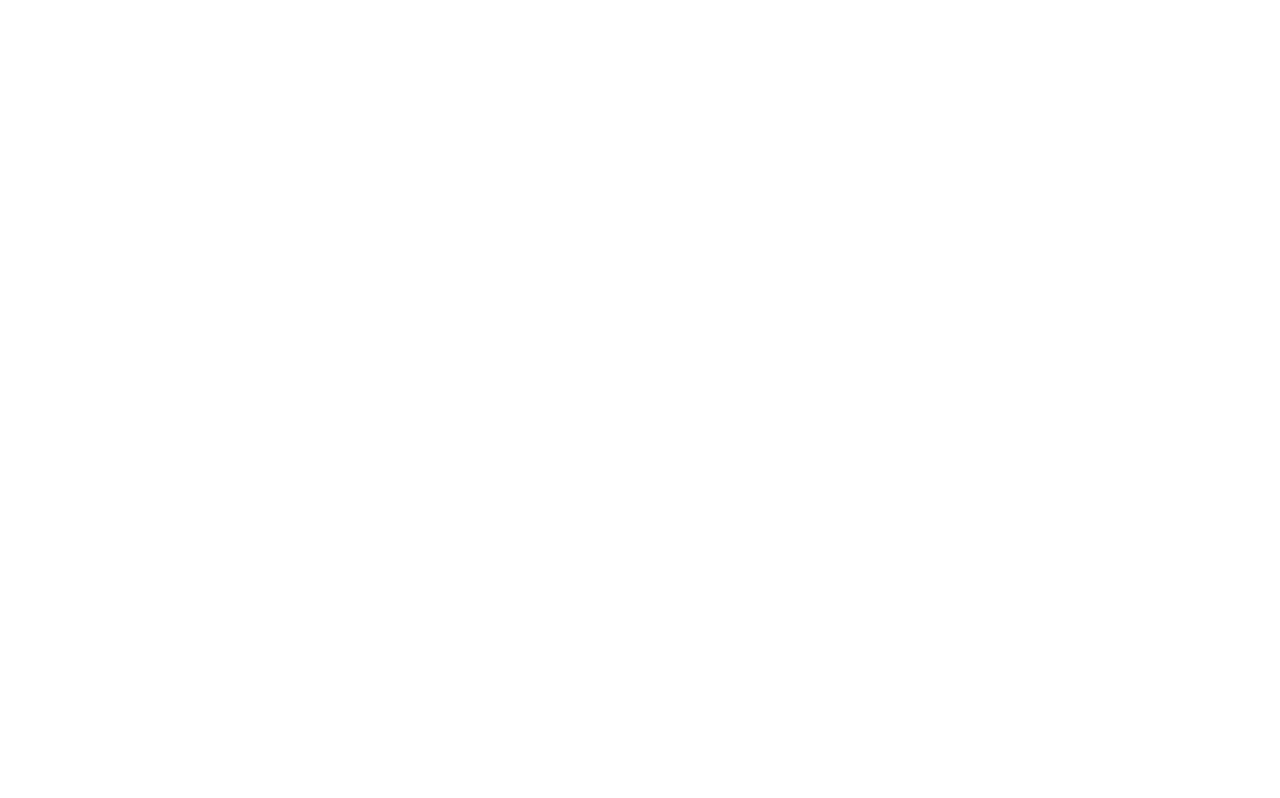
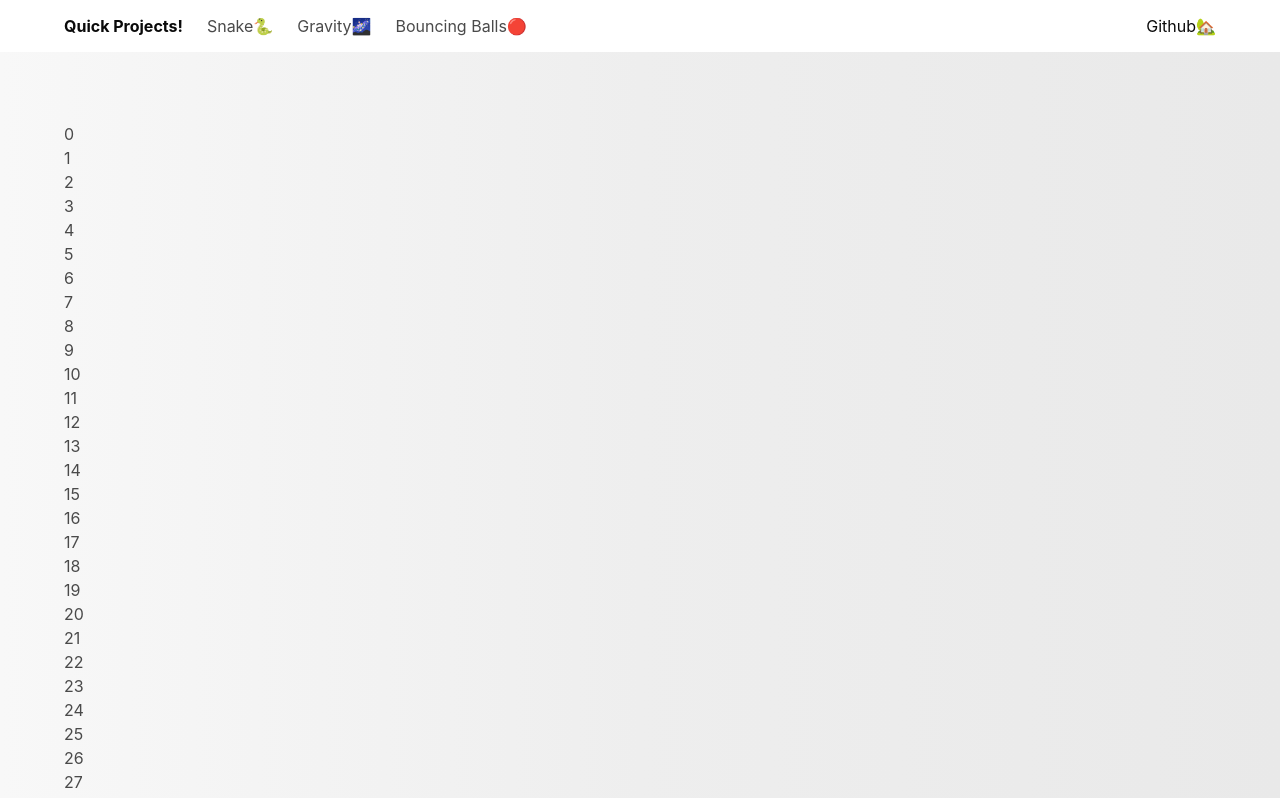
Before and after one commit to SPDUK/CanvasProjects, a React (Create React App) app: page /#/visualizedsort in a window 1280 px wide. Shown: the top 798 px of the page. Built offline with nearby package versions, Linux system fonts and the light colour scheme; the HTML template or start-up script is replaced by a standard one.

Commit message:
set up the routing & added beggining of visualized sort

```diff
--- a/src/App.js
+++ b/src/App.js
@@ -9,6 +9,7 @@
 import Snake from './Projects/Snake/Snake';
 import Gravity from './Projects/Gravity/Gravity';
 import BouncingBalls from './Projects/BouncingBalls/BouncingBalls';
+import VisualizedSort from './Projects/VisualizedSort/VisualizedSort';
 
 class App extends Component {
   render() {
@@ -22,6 +23,7 @@
               <Route path="/snake" exact component={Snake} />
               <Route path="/gravity" exact component={Gravity} />
               <Route path="/bouncingballs" exact component={BouncingBalls} />
+              <Route path="/visualizedsort" exact component={VisualizedSort} />
             </Switch>
           </ReactAux>
         </HashRouter>
--- a/src/FakeLoading/FakeLoading.jsx
+++ b/src/FakeLoading/FakeLoading.jsx
@@ -1,15 +1,10 @@
 import React, { Component } from 'react';
 import anime from 'animejs';
+import { withRouter } from 'react-router-dom';
+
 import './fakeloading.css';
-import { Link, withRouter } from 'react-router-dom';
 
 class FakeLoading extends Component {
-  constructor() {
-    super();
-    this.state = {
-      finished: false
-    };
-  }
   componentDidMount = () => {
     // when loading is finished it will call this function and push to the projects homepage
     const loadingFinished = () => {
--- a/src/Projects/Projects.jsx
+++ b/src/Projects/Projects.jsx
@@ -43,15 +43,15 @@
               <div className="column projects-grid-item is-half-tablet">
                 <ProjectCard
                   imageURL="https://res.cloudinary.com/dmjolhdaq/image/upload/v1531616439/QuickProjects/bouncingballs-4by3.jpg"
-                  name="Snake"
+                  name="Visualized Sort"
                   desc="Words words"
-                  link="/bouncingballs"
+                  link="/visualizedsort"
                 />
               </div>
               <div className="column projects-grid-item is-half-tablet">
                 <ProjectCard
                   imageURL="https://res.cloudinary.com/dmjolhdaq/image/upload/v1531616439/QuickProjects/bouncingballs-4by3.jpg"
-                  name="Snake"
+                  name="Title"
                   desc="Words words"
                   link="/bouncingballs"
                 />
--- /dev/null
+++ b/src/Projects/VisualizedSort/SortItem/SortItem.jsx
@@ -0,0 +1,13 @@
+import React, { Component } from 'react';
+
+import './sortitem.css';
+
+const arr = [];
+for (let i = 0; i < 100; i += 1) {
+  arr.push(i);
+}
+export default class SortItem extends Component {
+  render() {
+    return <ul>{arr.map(i => <li>{i}</li>)}</ul>;
+  }
+}
--- /dev/null
+++ b/src/Projects/VisualizedSort/SortItem/sortitem.css
@@ -0,0 +1,4 @@
+.sortitem {
+  height: 50px;
+  width: 50px;
+  background: black; }
--- /dev/null
+++ b/src/Projects/VisualizedSort/SortItem/sortitem.scss
@@ -0,0 +1,5 @@
+.sortitem {
+  height: 50px;
+  width: 50px;
+  background: black;
+}
--- /dev/null
+++ b/src/Projects/VisualizedSort/VisualizedSort.css
@@ -0,0 +1,2 @@
+.sort {
+  margin-top: 70px; }
--- /dev/null
+++ b/src/Projects/VisualizedSort/VisualizedSort.jsx
@@ -0,0 +1,19 @@
+import React, { Component } from 'react';
+import Navbar from '../../Hoc/Navbar/Navbar';
+import ReactAux from '../../Hoc/ReactAux/ReactAux';
+
+import './VisualizedSort.css';
+import SortItem from './SortItem/SortItem';
+
+export default class VisualizedSort extends Component {
+  render() {
+    return (
+      <ReactAux>
+        <Navbar />
+        <div className="container sort">
+          <SortItem />
+        </div>
+      </ReactAux>
+    );
+  }
+}
--- /dev/null
+++ b/src/Projects/VisualizedSort/VisualizedSort.scss
@@ -0,0 +1,3 @@
+.sort {
+  margin-top: 70px;
+}
```
Also changed, not shown: 1 other file (tests, documents, lock files or other folders).
